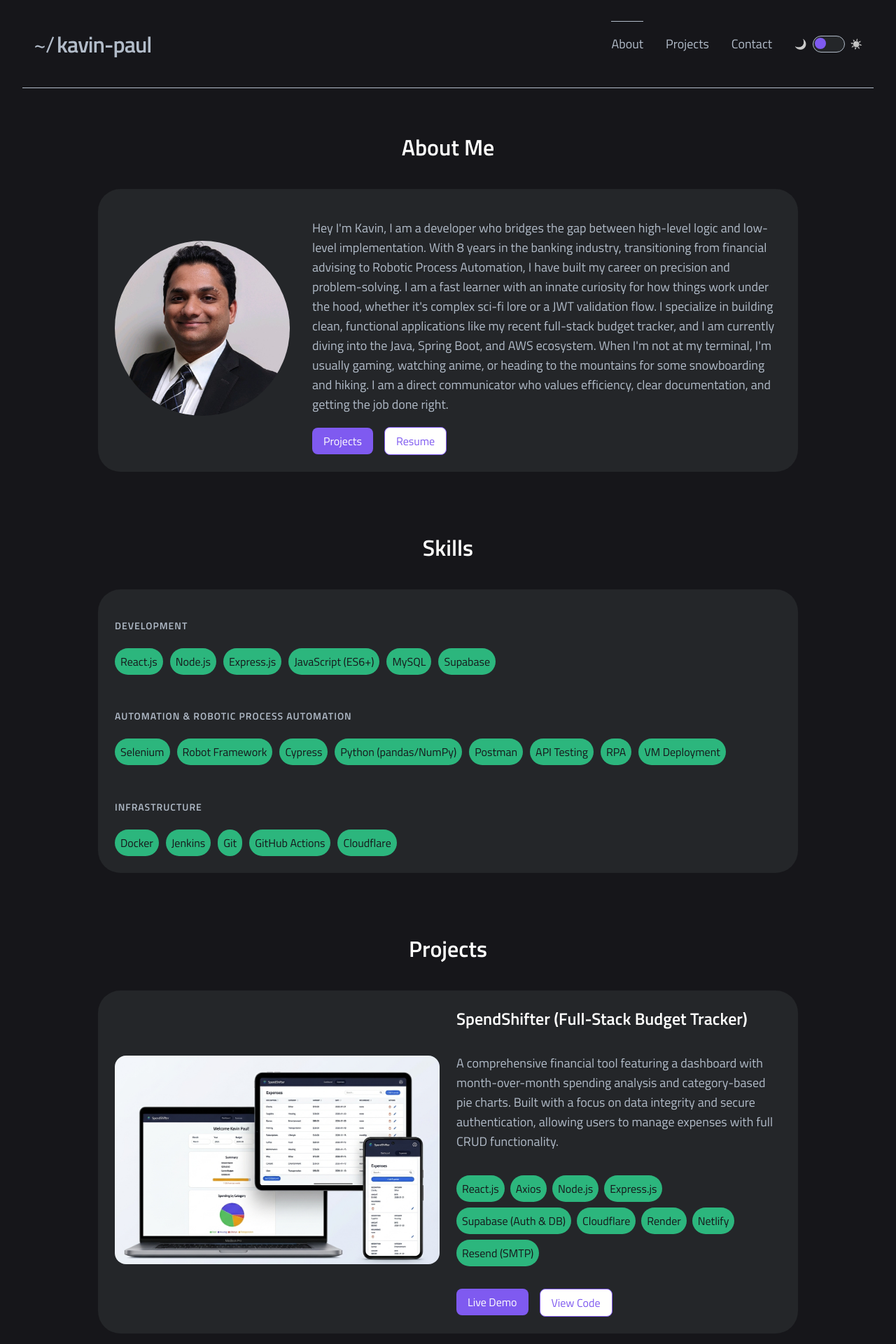
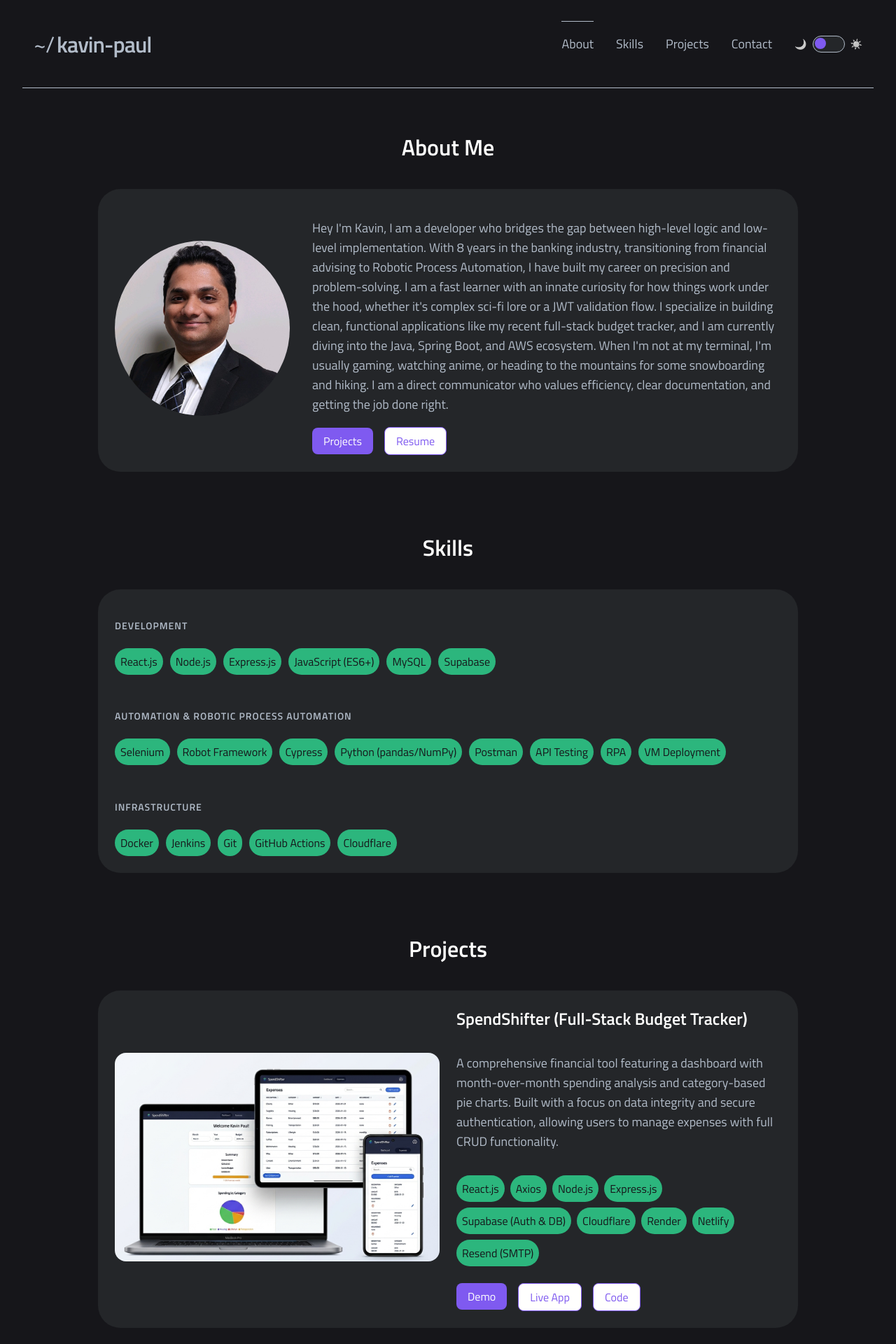
Before and after one commit to CodingKavin/MyPortfolio, a React (Vite) app: page / in a window 1280 px wide. Shown: the top 1920 px of the page at 70% size. Built offline with nearby package versions, Linux system fonts and the light colour scheme.

Commit message:
update navigation and about page to set skills section seperately

```diff
--- a/src/components/Navigation/Navigation.jsx
+++ b/src/components/Navigation/Navigation.jsx
@@ -5,17 +5,16 @@ import "./Navigation.scss";
 
 const Navigation = () => {
   const [isOpen, setIsOpen] = useState(false);
-  const [activeSection, setActiveSection] = useState("about"); // Track which section is visible
+  const [activeSection, setActiveSection] = useState("about");
   const { isDarkMode, toggleTheme } = useTheme();
 
   const toggleMenu = () => setIsOpen(!isOpen);
   const closeMenu = () => setIsOpen(false);
 
-  // ScrollSpy Logic: Updates activeSection when sections enter the viewport
   useEffect(() => {
     const observerOptions = {
       root: null,
-      rootMargin: "-20% 0px -70% 0px", // Triggers when section is in the top-ish part of the screen
+      rootMargin: "-20% 0px -70% 0px",
       threshold: 0,
     };
 
@@ -32,7 +31,8 @@ const Navigation = () => {
       observerOptions,
     );
 
-    const sections = ["about", "projects", "contact"];
+    // Added "skills" to the tracked sections
+    const sections = ["about", "skills", "projects", "contact"];
     sections.forEach((id) => {
       const element = document.getElementById(id);
       if (element) observer.observe(element);
@@ -41,7 +41,6 @@ const Navigation = () => {
     return () => observer.disconnect();
   }, []);
 
-  // Helper to apply your existing active styling
   const getNavClass = (id) =>
     `navbar__tab ${activeSection === id ? "navbar__tab--active" : ""}`;
 
@@ -90,6 +89,14 @@ const Navigation = () => {
           <a href="#about" className={getNavClass("about")} onClick={closeMenu}>
             <Typography variant="p1">About</Typography>
           </a>
+          {/* Mobile Skills Link */}
+          <a
+            href="#skills"
+            className={getNavClass("skills")}
+            onClick={closeMenu}
+          >
+            <Typography variant="p1">Skills</Typography>
+          </a>
           <a
             href="#projects"
             className={getNavClass("projects")}
@@ -114,6 +121,13 @@ const Navigation = () => {
           </Typography>
         </a>
 
+        {/* Desktop Skills Link */}
+        <a href="#skills" className={getNavClass("skills")}>
+          <Typography variant="p1" className="navbar__tab-text">
+            Skills
+          </Typography>
+        </a>
+
         <a href="#projects" className={getNavClass("projects")}>
           <Typography variant="p1" className="navbar__tab-text">
             Projects
--- a/src/pages/AboutPage/AboutPage.jsx
+++ b/src/pages/AboutPage/AboutPage.jsx
@@ -39,7 +39,7 @@ const AboutPage = () => {
 
   return (
     <>
-      <section className="about-me">
+      <section id="about" className="about-me">
         <Typography variant="h1" className="about-me__header">
           About Me
         </Typography>
@@ -93,7 +93,8 @@ const AboutPage = () => {
           </div>
         </div>
       </section>
-      <section className="skills">
+
+      <section id="skills" className="skills">
         <Typography variant="h1" className="about-me__header">
           Skills
         </Typography>
--- a/src/pages/ProjectsPage/ProjectsPage.jsx
+++ b/src/pages/ProjectsPage/ProjectsPage.jsx
@@ -23,6 +23,7 @@ const ProjectsPage = () => {
       ],
       liveLink: "https://spendshifter.com",
       codeLink: "https://github.com/CodingKavin/SpendShifter-client.git",
+      videoLink: "https://www.youtube.com/watch?v=i4ciY37zI_A", // New YouTube link
     },
   ];
 
@@ -53,19 +54,33 @@ const ProjectsPage = () => {
                   <Tags key={tech} text={tech} />
                 ))}
               </div>
+
               <div className="project-card__btn-container">
-                <div className="project-card__btn-container">
+                {/* 1. Demo (YouTube) */}
+                <a
+                  href={project.videoLink}
+                  target="_blank"
+                  rel="noreferrer"
+                  className="project-card__external-link"
+                >
+                  <Button variant="primary" className="project-card__btn">
+                    <Typography variant="p2">Demo</Typography>
+                  </Button>
+                </a>
+
+                {/* 2. Live App */}
                 <a
                   href={project.liveLink}
                   target="_blank"
                   rel="noreferrer"
                   className="project-card__external-link"
                 >
-                    <Button variant="primary" className="project-card__btn">
-                      <Typography variant="p2">Live Demo</Typography>
+                  <Button variant="secondary" className="project-card__btn">
+                    <Typography variant="p2">Live App</Typography>
                   </Button>
                 </a>
 
+                {/* 3. Code */}
                 <a
                   href={project.codeLink}
                   target="_blank"
@@ -73,10 +88,9 @@ const ProjectsPage = () => {
                   className="project-card__external-link"
                 >
                   <Button variant="secondary" className="project-card__btn">
-                      <Typography variant="p2">View Code</Typography>
+                    <Typography variant="p2">Code</Typography>
                   </Button>
                 </a>
-                </div>
               </div>
             </div>
           </div>
```
Lines whose indentation alone changed are shown as unchanged.
